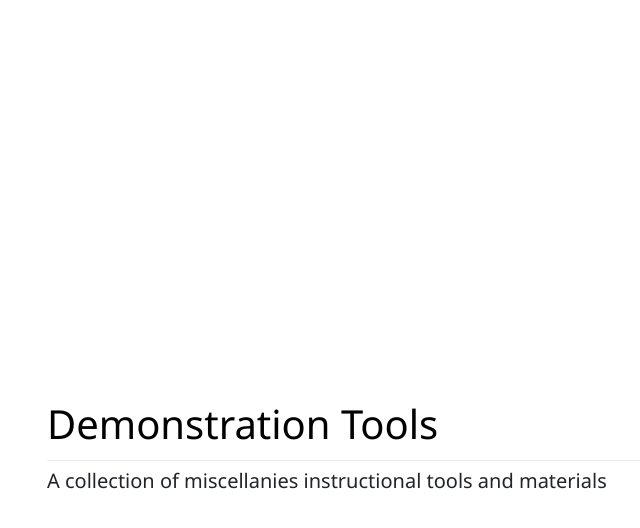
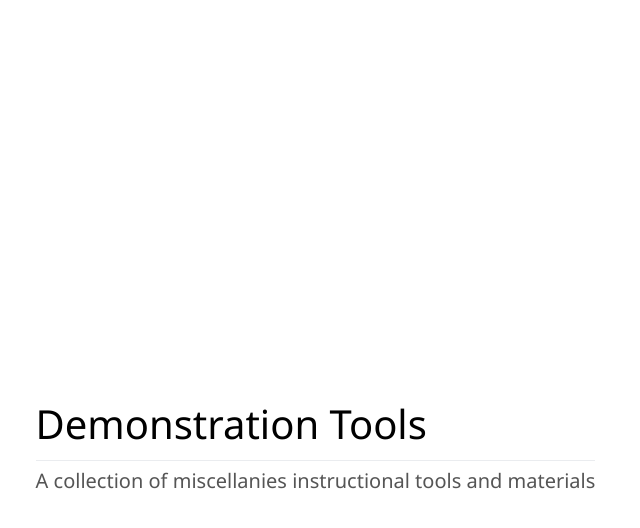
Before and after one commit to ashenm/tools, a Jekyll site: the page built from index.html, in a window 1280 px wide. Shown: the top 528 px of the page, without its empty margins (38-678 px from the left). Built offline with Jekyll 4.4.1, drawn with Linux system fonts in a browser that asks for light colours.

Commit message:
Replace CSS library with vanilla CSS

```diff
--- a/index.html
+++ b/index.html
@@ -8,8 +8,11 @@
   <meta name="keywords" content="{{ site.keywords }}" />
   <meta name="author" content="{{ site.author }}" />
   <title>{{ site.title }}</title>
-  <link rel="stylesheet" href="https://maxcdn.bootstrapcdn.com/bootstrap/4.0.0-beta.2/css/bootstrap.min.css" integrity="sha384-PsH8R72JQ3SOdhVi3uxftmaW6Vc51MKb0q5P2rRUpPvrszuE4W1povHYgTpBfshb" crossorigin="anonymous" />
   <style type="text/css">
+
+    body {
+      margin: 0px;
+    }
 
     main {
       display: flex;
@@ -19,14 +22,32 @@
     }
 
     h1 {
+      font-size: 40px;
       padding-bottom: 0.3em;
       border-bottom: 1px solid #eaecef;
+    }
+
+    h5 {
+      color: #555;
+      font-size: 20px;
+    }
+
+    h1,
+    h5 {
+      font-weight: 500;
+      line-height: 1.2;
+      margin: 0px 0px 8px 0px;
     }
 
     a,
     a:hover {
       color: #000;
       text-decoration: none;
+    }
+
+    .container {
+      margin-left: 5.75vw;
+      margin-right: 5.75vw;
     }
 
   </style>
```
